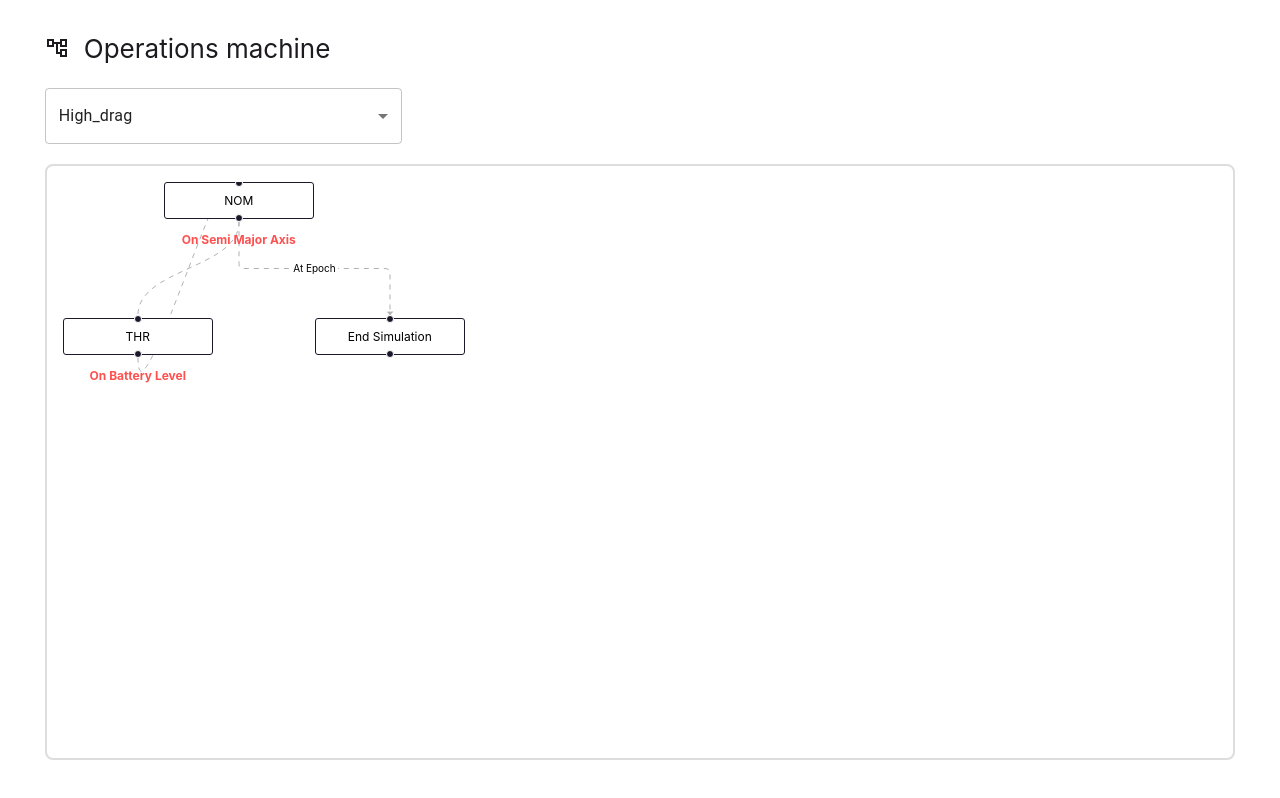
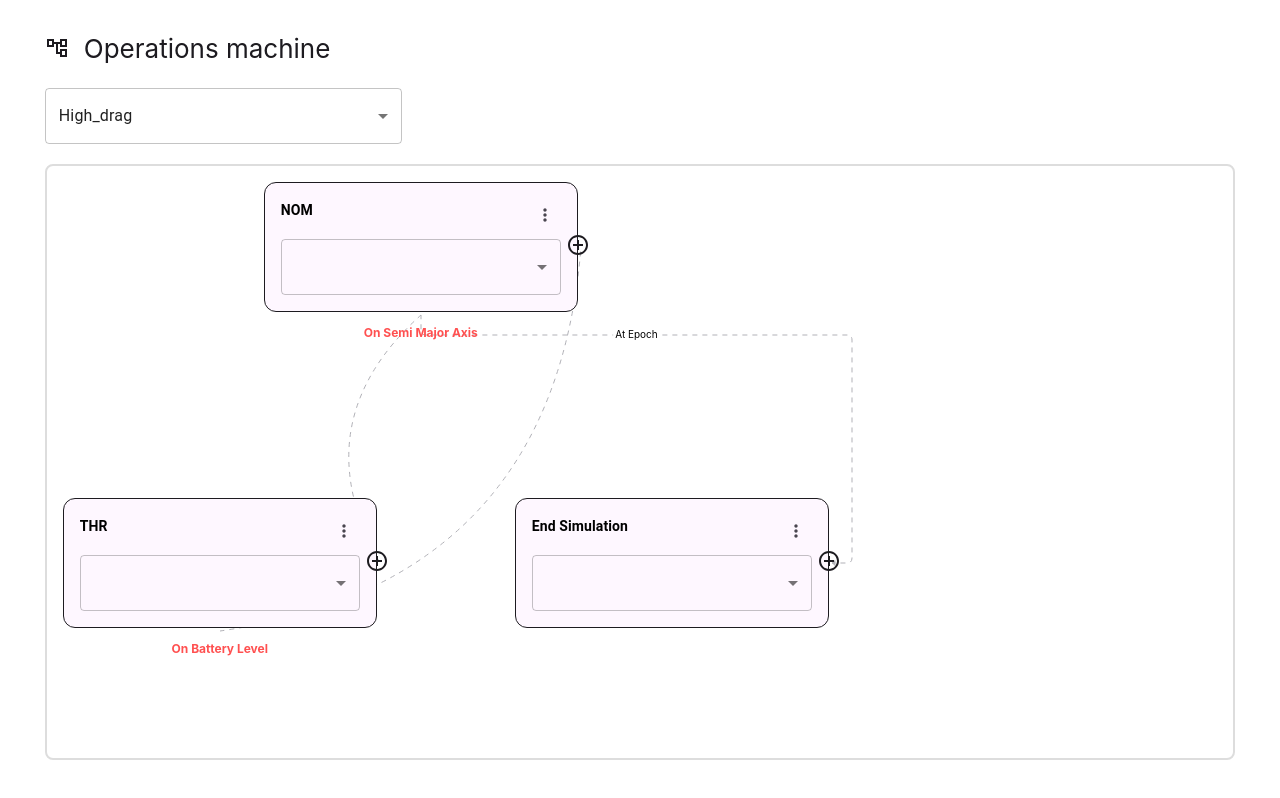
Before and after one commit to tcasazza-ienai/operation-machine-prototype, a React (Create React App) app: page / in a window 1280 px wide. Shown: the top 798 px of the page. Built offline with nearby package versions, Linux system fonts and the light colour scheme.

Commit message:
more changes

```diff
--- a/src/components/edges/CustomEdge.tsx
+++ b/src/components/edges/CustomEdge.tsx
@@ -38,8 +38,11 @@ const CustomEdge: FC<
   targetY,
   sourcePosition,
   targetPosition,
-  data
+  data,
+  source,
+  target
 }) => {
+
   const [edgePath] = getBezierPath({
     sourceX,
     sourceY,
@@ -48,7 +51,27 @@ const CustomEdge: FC<
     targetY,
     targetPosition,
   });
+  const isBidirectional = source === target;
 
+  // Calculate the midpoint between source and target
+  const midX = (sourceX + targetX) / 2;
+  const midY = (sourceY + targetY) / 2;
+
+  // Calculate the distance between nodes
+  const dx = targetX - sourceX;
+  const dy = targetY - sourceY;
+  const distance = Math.sqrt(dx * dx + dy * dy);
+
+  // Calculate control point offset (adjust this value to control curve size)
+  const offset = distance * 0.4;
+
+  // Calculate the perpendicular offset for the control point
+  const perpX = -dy / distance * offset;
+  const perpY = dx / distance * offset;
+
+  // Create a quadratic curve path
+  const path = `M ${sourceX} ${sourceY}
+                Q ${midX + perpX} ${midY + perpY} ${targetX} ${targetY}`;
   // const [edgePath] = getSmoothStepPath({
   //   sourceX,
   //   sourceY,
@@ -62,7 +85,7 @@ const CustomEdge: FC<
 
   return (
     <>
-      <BaseEdge id={id} path={edgePath}/>
+      <BaseEdge id={id} path={path}/>
       <EdgeLabelRenderer>
         {data.startLabel && (
           <EdgeLabel
--- a/src/components/operation-machine/operation-machine-board.tsx
+++ b/src/components/operation-machine/operation-machine-board.tsx
@@ -41,10 +41,11 @@ const getLayoutedElements = (nodes, edges, direction = "TB") => {
   // Configure graph settings
   dagreGraph.setGraph({
     rankdir: direction,
-    ranker: "network-simplex",
-    nodesep: 80,
-    ranksep: 100,
+    ranker: "longest-path",
+    nodesep: 280,
+    ranksep: 280,
     edgesep: 50,
+    width: 280
   });
 
   // Add nodes to dagre graph
@@ -77,9 +78,11 @@ const getLayoutedElements = (nodes, edges, direction = "TB") => {
 
 type OperationNode = {
   id: string;
+  type: 'custom';
   data: {
     label: string;
     isInitial?: boolean;
+    isBiDirectional?: boolean;
   };
   position: { x: number; y: number };
   className?: string;
@@ -108,6 +111,7 @@ const OperationMachineBoard: React.FC<{ operations: Operation360[] }> = ({
       // Add node for current operation
       newNodes.push({
         id: operation.getId(),
+        type: 'custom',
         data: {
           label: operation.getOpName(),
           isInitial: operation.getIsInitial(),
@@ -150,6 +154,16 @@ const OperationMachineBoard: React.FC<{ operations: Operation360[] }> = ({
           }
 
           if (isBidirectional) {
+            //Update node
+            const biDirectionalNode = newNodes.find(node => node.id === operation.getId())
+
+            if (biDirectionalNode) {
+              biDirectionalNode['data'] = {
+                isBiDirectional: true,
+                ...biDirectionalNode.data
+              }
+            }
+
             let data = {}
             //If it is bidirectional then we can check if there is already an edge with data labels
           const oppositeEdge: Edge | undefined = edges.find((edge: Edge) => edge.id === `${targetOp.getId()}-${operation.getId()}`)
@@ -183,6 +197,7 @@ const OperationMachineBoard: React.FC<{ operations: Operation360[] }> = ({
             newNodes.push({
               id: "terminate",
               data: { label: "End Simulation" },
+              type: 'custom',
               position: { x: 0, y: 0 },
               className: "px-4 py-2 rounded border border-red-500",
             });
@@ -259,6 +274,7 @@ const OperationMachineBoard: React.FC<{ operations: Operation360[] }> = ({
   //     refreshNodes(operationMachine.operations);
   //   }, [operationMachine]);
   console.log('Edges: ', edges)
+  console.log('Nodes: ', nodes)
 
   const nodeTypes = {
     custom: OperationNode,
--- a/src/components/operation/operation-node-added.tsx
+++ b/src/components/operation/operation-node-added.tsx
@@ -54,7 +54,7 @@ const OperationNodeAdded: React.FC<{ data }> = ({ data }) => {
             </Select>
             <Handle
                 type="source"
-                position={Position.Right}
+                position={Position.Bottom}
                 style={{ visibility: "hidden" }}
             />
             <Handle
```
